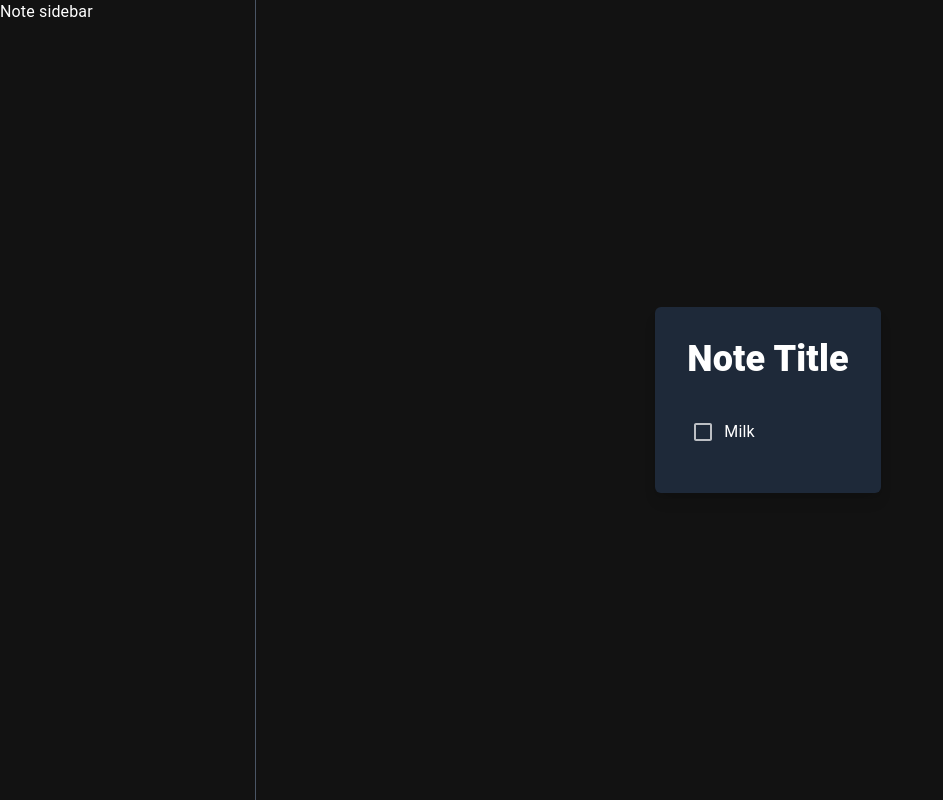
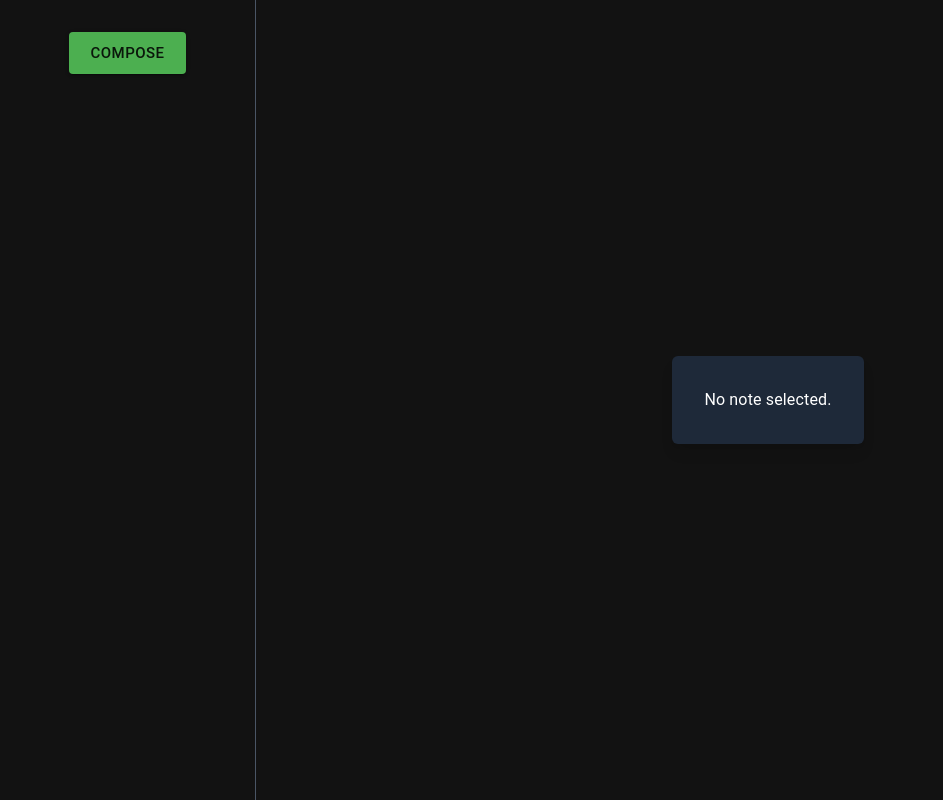
Before and after one commit to rosen1000/notekeepr, a React (Vite) app: page /note in a window 1280 px wide. Shown: the whole page, without its empty margins (0-943 px from the left). Built offline with nearby package versions, Linux system fonts and the light colour scheme.

Commit message:
feat: add compose note button

```diff
--- a/src/pages/App.tsx
+++ b/src/pages/App.tsx
@@ -10,7 +10,7 @@ function App() {
 		<div className='flex flex-col gap-8 items-center justify-center h-screen'>
 			<h1 className='text-8xl'>Notekeepr <Icon icon="twemoji:memo" className='inline' /></h1>
 			<span className='flex flex-col gap-4 w-64'>
-				<Button onClick={() => navigate('/note/new')} variant='contained' size='large'>
+				<Button onClick={() => navigate('/note')} variant='contained' size='large'>
 					Begin
 				</Button>
 				<Button onClick={() => navigate('/auth/login')} variant='outlined' size='large'>
--- a/src/pages/note/Note.tsx
+++ b/src/pages/note/Note.tsx
@@ -1,9 +1,12 @@
 import RichMarkdown from '../../components/RichMarkdown';
+import { Button } from '@mui/material';
 import { useEffect, useRef, useState } from 'react';
+import { useNavigate } from 'react-router';
 
 export default function Note() {
+	const navigate = useNavigate();
 	// TODO: Fetch note from somewhere
-	const [note, setNote] = useState<Note>({ id: 1, title: 'Note Title', content: '- [ ] Milk' });
+	const [note, setNote] = useState<Note>(null as unknown as Note);
 	// WHY DO I HAVE TO DO THIS
 	let didMount = useRef(false);
 	useEffect(() => {
@@ -18,9 +21,11 @@ export default function Note() {
 	return (
 		<div className='flex h-screen'>
 			{/* //#region Sidebar/Navigation */}
-			<div className='min-w-3xs border-r border-gray-600'>
+			<div className='flex flex-col items-center py-8 min-w-3xs border-r border-gray-600'>
 				{/* TODO: Get notes and build tree-like thing */}
-				Note sidebar
+				<Button size='large' variant='contained' onClick={() => navigate('/note/new')}>
+					Compose
+				</Button>
 			</div>
 			{/* //#endregion */}
 
@@ -31,7 +36,7 @@ export default function Note() {
 						<RichMarkdown note={[note, setNote]} />
 					</div>
 				) : (
-					<div className='p-4 bg-gray-800 rounded-md shadow-lg'>No note selected.</div>
+					<div className='p-8 bg-gray-800 rounded-md shadow-lg'>No note selected.</div>
 				)}
 			</div>
 			{/* //#endregion */}
```
